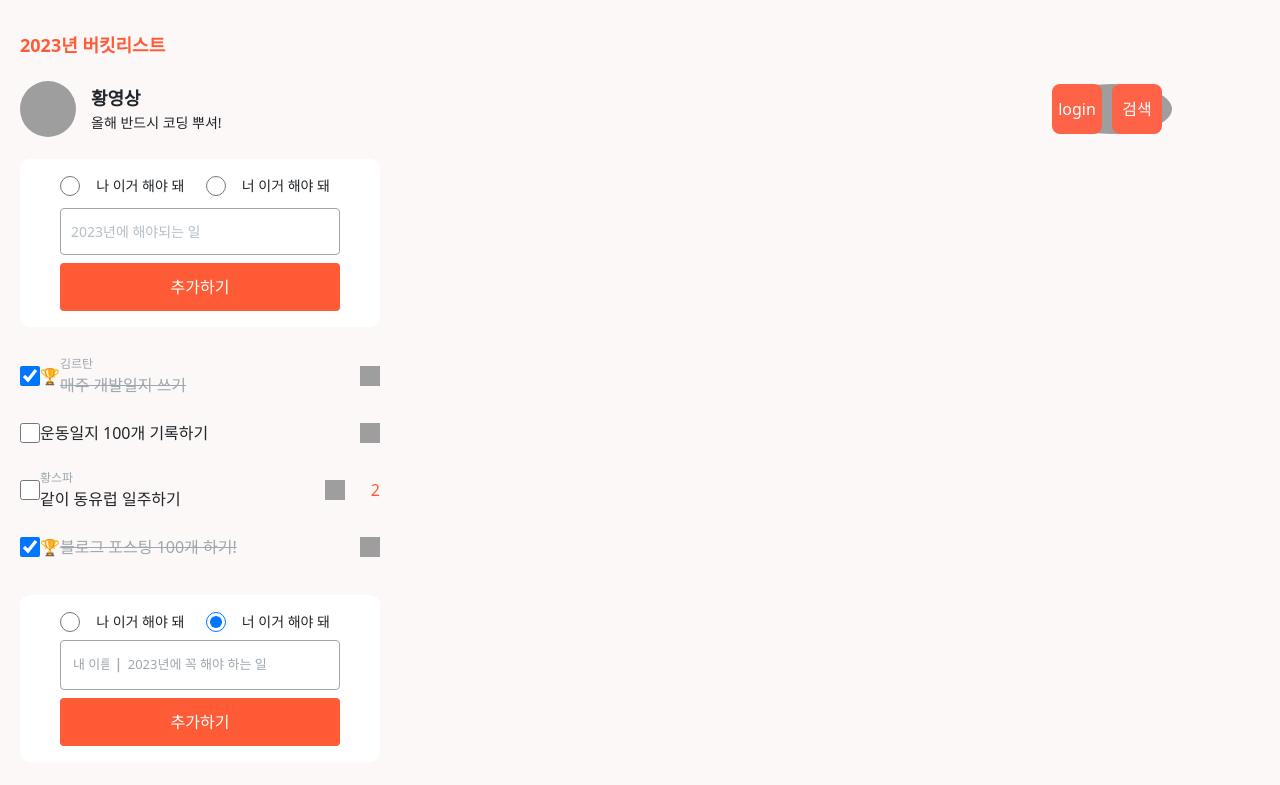
After one commit to Dr-Innerside/makingchallenge-13-bucketlist, a Flask app: template templates/index3.html in a window 1280 px wide. The commit adds this page. Shown: the top 785 px of the page. Run offline with Flask 2, Linux system fonts and the light colour scheme; the template is opened without the code that fills it, so the values that code supplies are empty; grey boxes are pictures that could not be loaded.

Commit message:
add index3

```diff
--- a/app.py
+++ b/app.py
@@ -125,6 +125,20 @@ def edit_bucket():
     return jsonify({'msg': '버킷 수정 완료!'}), 200
 
 
+@app.route('/bucket/check')
+@jwt_required()
+def check_bucket():
+    check_user = get_jwt_identity()
+    if not check_user:
+        return jsonify({'msg': '유효한 인증 사용자가 아닙니다'})
+    bucket_num_receive = int(request.args.get('bucketNum'))
+    bucket_done_receive = int(request.args.get('bucketDone'))
+    change_done = 1 if bucket_done_receive == 0 else 0
+    db.bucket.update_one({'bucket_num': bucket_num_receive},{'$set':{'done':change_done}})
+    return jsonify({'msg': '버킷 체크 완료!'}), 200
+
+
+
 @app.route('/bucket/like', methods=['POST'])
 @jwt_required()
 def like_bucket():
--- /dev/null
+++ b/templates/index3.html
@@ -0,0 +1,430 @@
+<!DOCTYPE html>
+<html>
+
+<head>
+  <meta name="viewport" content="width=device-width, initial-scale=1" />
+  <!-- CSS only -->
+  <link href="https://cdn.jsdelivr.net/npm/bootstrap@5.2.3/dist/css/bootstrap.min.css" rel="stylesheet"
+    integrity="sha384-rbsA2VBKQhggwzxH7pPCaAqO46MgnOM80zW1RWuH61DGLwZJEdK2Kadq2F9CUG65" crossorigin="anonymous">
+  <!-- JavaScript Bundle with Popper -->
+  <script src="https://cdn.jsdelivr.net/npm/bootstrap@5.2.3/dist/js/bootstrap.bundle.min.js"
+    integrity="sha384-kenU1KFdBIe4zVF0s0G1M5b4hcpxyD9F7jL+jjXkk+Q2h455rYXK/7HAuoJl+0I4"
+    crossorigin="anonymous"></script>
+  <script src="https://ajax.googleapis.com/ajax/libs/jquery/3.5.1/jquery.min.js"></script>
+  <title>2023년 버킷리스트</title>
+  <style>
+    body {
+      margin: 0;
+      background-color: #fcf8f7;
+      max-width: 400px;
+    }
+
+    .wrap {
+      margin: 32px 20px 0 20px;
+    }
+
+    .profile {
+      width: 90vw;
+      height: 60px;
+      margin: auto;
+
+      display: flex;
+      flex-direction: row;
+      justify-content: space-between;
+      align-items: center;
+    }
+
+    .profile-content {
+      display: flex;
+      flex-direction: row;
+    }
+
+    .profile-image {
+      background-color: aqua;
+      border-radius: 50%;
+
+      width: 56px;
+      height: 56px;
+      margin-right: 15px;
+
+      background-image: url("https://media.timeout.com/images/105211701/image.jpg");
+      background-size: cover;
+      background-position: center;
+    }
+
+    .profile-text {
+      display: flex;
+      flex-direction: column;
+      align-items: baseline;
+      justify-content: center;
+    }
+
+    .profile-name {
+      font-size: 18px;
+      font-weight: bold;
+    }
+
+    .profile-state {
+      font-size: 14px;
+    }
+
+    .profile-button {
+      width: 50px;
+      height: 50px;
+      border-radius: 50%;
+
+      background-image: url("../static/link.png");
+      background-size: cover;
+      background-position: center;
+    }
+
+    .title {
+      margin: 20px 0;
+
+      color: #ff5b37;
+      font-size: 18px;
+      font-weight: bold;
+    }
+
+    .input-form {
+      padding: 16px 10px;
+      box-sizing: border-box;
+      background-color: white;
+      display: flex;
+      flex-direction: column;
+      justify-content: center;
+      /* align-items: center; */
+      border-radius: 10px;
+
+      margin: 20px auto;
+    }
+
+    .form-text {
+      display: flex;
+      flex-direction: row;
+      align-items: center;
+    }
+
+    .form-text input {
+      padding: 12px 10px;
+      box-sizing: border-box;
+      width: 280px;
+      border: #9da7ae solid 1px;
+      border-radius: 4px;
+      margin: 8px auto;
+      outline: none;
+    }
+
+    [type="radio"] {
+      vertical-align: middle;
+    }
+
+    .form-text input::placeholder {
+      color: #b4bfc6;
+    }
+
+    .form-radio {
+      width: 280px;
+      margin: auto;
+      font-size: 14px;
+      display: flex;
+      justify-content: space-between;
+      align-items: center;
+    }
+
+    .form-radio input {
+      width: 20px;
+      height: 20px;
+      background-color: #ff5b37;
+      margin-right: 5px;
+    }
+
+    .form-radio label {
+      margin-right: 10px;
+    }
+
+    .form-button {
+      display: flex;
+      flex-direction: row;
+      align-items: center;
+      justify-content: center;
+      padding: 12px 10px;
+      box-sizing: border-box;
+      width: 280px;
+      background-color: #ff5b37;
+      border-radius: 4px;
+      margin: auto;
+      color: white;
+    }
+
+    .bucket-list {
+      display: flex;
+      flex-direction: column;
+      align-items: center;
+
+      width: 100%;
+      margin-top: 20px;
+    }
+
+    .bucket-list input {
+      width: 20px;
+      height: 20px;
+    }
+
+    .bucket-list li {
+      width: 100%;
+      display: flex;
+      flex-direction: row;
+      align-items: center;
+      justify-content: space-between;
+
+      height: 57px;
+      font-size: 16px;
+    }
+
+    .bucket-list-element {
+      width: 280px;
+      display: flex;
+      flex-direction: row;
+      align-items: center;
+    }
+
+    .list-text {
+      display: flex;
+      flex-direction: column;
+      align-items: baseline;
+      justify-content: baseline;
+    }
+
+    .list-text span {
+      font-size: 12px;
+      color: #9da7ae;
+    }
+
+    .like-on {
+      width: 20px;
+      height: 20px;
+      background-image: url("../static/likeOn.png");
+      background-position: center;
+      background-size: cover;
+    }
+
+    .like-count {
+      color: #ff5b37;
+    }
+
+    .like-off {
+      width: 20px;
+      height: 20px;
+      background-image: url("../static/likeOff.png");
+      background-position: center;
+      background-size: cover;
+    }
+
+    .list-done {
+      color: #9da7ae;
+      text-decoration: line-through;
+    }
+
+    .friend-form-text {
+      display: flex;
+      flex-direction: row;
+      align-items: center;
+      justify-content: center;
+      padding: 12px 10px;
+      box-sizing: border-box;
+      width: 280px;
+
+      background-color: white;
+      border: 1px solid #9da7ae;
+      border-radius: 4px;
+      margin: 8px auto;
+      color: white;
+    }
+
+    .friend-input1,
+    .friend-input2 {
+      border: none;
+      font-size: 13px;
+      outline: none;
+    }
+
+    .friend-input1::placeholder,
+    .friend-input2::placeholder {
+      color: #9da7ae;
+    }
+
+    .friend-input1 {
+      width: 40px;
+    }
+
+    .friend-input2 {
+      width: 250px;
+    }
+
+    .friend-form-text span {
+      color: #9da7ae;
+    }
+
+    .profile-button {
+      display: flex;
+      flex-direction: row;
+      align-items: center;
+      justify-content: center;
+      width: 120px;
+    }
+
+    .profile-button button {
+      width: 50px;
+      height: 50px;
+      border: none;
+      background-color: tomato;
+      border-radius: 8px;
+      color: white;
+      margin-right: 10px;
+    }
+
+    .bg, .bg:hover, .bg:focus, .bg-active {
+      background-color: tomato;
+      border: none;
+    }
+
+    .btn-warning {
+
+    }
+  </style>
+  <script>
+    const accessLogin  = () => {
+      $('#modal1').css('display', 'block')
+
+    }
+
+    const closeModal = (modalNum) => {
+      let modalSelector = `modal${modalNum}`
+      $(`#${modalSelector}`).css('display', 'none')
+    }
+  </script>
+</head>
+
+<body>
+  <div class="wrap">
+    <div class="title">2023년 버킷리스트</div>
+    <div class="profile">
+      <div class="profile-content">
+        <div class="profile-image"></div>
+        <div class="profile-text">
+          <div class="profile-name">황영상</div>
+          <div class="profile-state">올해 반드시 코딩 뿌셔!</div>
+        </div>
+      </div>
+      <div class="profile-button">
+        <button onclick="accessLogin()">login</button>
+        <button>검색</button>
+      </div>
+    </div>
+    <div class="input-form">
+      <div class="form-radio">
+        <input id="radio3" name="input-friend-radio" type="radio" value="me" /><label for="radio3">
+          <div></div>
+          <span>나 이거 해야 돼</span>
+        </label>
+        <input id="radio4" name="input-friend-radio" type="radio" value="friend" /><label for="radio4">
+          <div></div>
+          <span>너 이거 해야 돼</span>
+        </label>
+      </div>
+      <div class="form-text">
+        <input type="text" placeholder="2023년에 해야되는 일" />
+      </div>
+      <div class="form-button">추가하기</div>
+    </div>
+    <div class="bucket-list">
+      <li>
+        <div class="bucket-list-element">
+          <input id="checkbox" type="checkbox" value="1" checked /><label for="checkbox"></label>
+          <div>🏆</div>
+          <div class="list-text friend-list">
+            <span>김르탄</span>
+            <a class="list-done">매주 개발일지 쓰기</a>
+          </div>
+        </div>
+        <div class="like-on"></div>
+      </li>
+      <li>
+        <div class="bucket-list-element">
+          <input id="checkbox2" type="checkbox" value="2" /><label for="checkbox2"></label>
+          <div class="list-text">
+            <a>운동일지 100개 기록하기</a>
+          </div>
+        </div>
+        <div class="like-off"></div>
+      </li>
+      <li>
+        <div class="bucket-list-element">
+          <input id="checkbox3" type="checkbox" value="3" /><label for="checkbox3"></label>
+          <div class="list-text friend-list">
+            <span>황스파</span>
+            <a>같이 동유럽 일주하기</a>
+          </div>
+        </div>
+        <div class="like-on"></div>
+        <span class="like-count">2</span>
+      </li>
+      <li>
+        <div class="bucket-list-element">
+          <input id="checkbox4" type="checkbox" checked value="4" /><label for="checkbox4"></label>
+          <div>🏆</div>
+          <div class="list-text">
+            <a class="list-done">블로그 포스팅 100개 하기!</a>
+          </div>
+        </div>
+        <div class="like-off"></div>
+      </li>
+    </div>
+    <div class="input-form">
+      <div class="form-radio">
+        <input id="radio" name="input-radio" type="radio" value="me" /><label for="radio">
+          <div></div>
+          <span>나 이거 해야 돼</span>
+        </label>
+        <input id="radio2" name="input-radio" type="radio" value="friend" checked /><label for="radio2">
+          <div></div>
+          <span>너 이거 해야 돼</span>
+        </label>
+      </div>
+      <div class="friend-form-text">
+        <input class="friend-input1" type="text" placeholder="내 이름">
+        <span> ㅣ </span>
+        <input class="friend-input2" type="text" placeholder="2023년에 꼭 해야 하는 일">
+      </div>
+      <div class="form-button">추가하기</div>
+    </div>
+  </div>
+  <div id="modal1" class="modal" tabindex="-1">
+    <div class="modal-dialog">
+      <div class="modal-content">
+        <div class="modal-header">
+          <h5 class="modal-title">로그인</h5>
+          <button type="button" class="btn-close" data-bs-dismiss="modal" aria-label="Close" onclick="closeModal(1)"></button>
+        </div>
+        <div class="modal-body">
+          <div class="mb-3">
+            <label for="exampleFormControlInput1" class="form-label">아이디</label>
+            <input type="email" class="form-control" id="exampleFormControlInput1" placeholder="아이디를 입력해주세요">
+          </div>
+          <div class="mb-3">
+            <label for="exampleFormControlInput1" class="form-label">비밀번호</label>
+            <input type="email" class="form-control" id="exampleFormControlInput1" placeholder="비밀번호를 입력해주세요">
+          </div>
+        </div>
+        <div class="modal-footer">
+          <button type="button" class="btn btn-warning" data-bs-dismiss="modal" onclick="showSignup">회원가입</button>
+          <button type="button" class="btn btn-secondary" data-bs-dismiss="modal">닫기</button>
+          <button type="button" class="btn btn-primary bg">로그인</button>
+        </div>
+      </div>
+    </div>
+  </div>
+</body>
+
+</html>
```
Also changed, not shown: templates/index2.html (+151 -8 lines).
